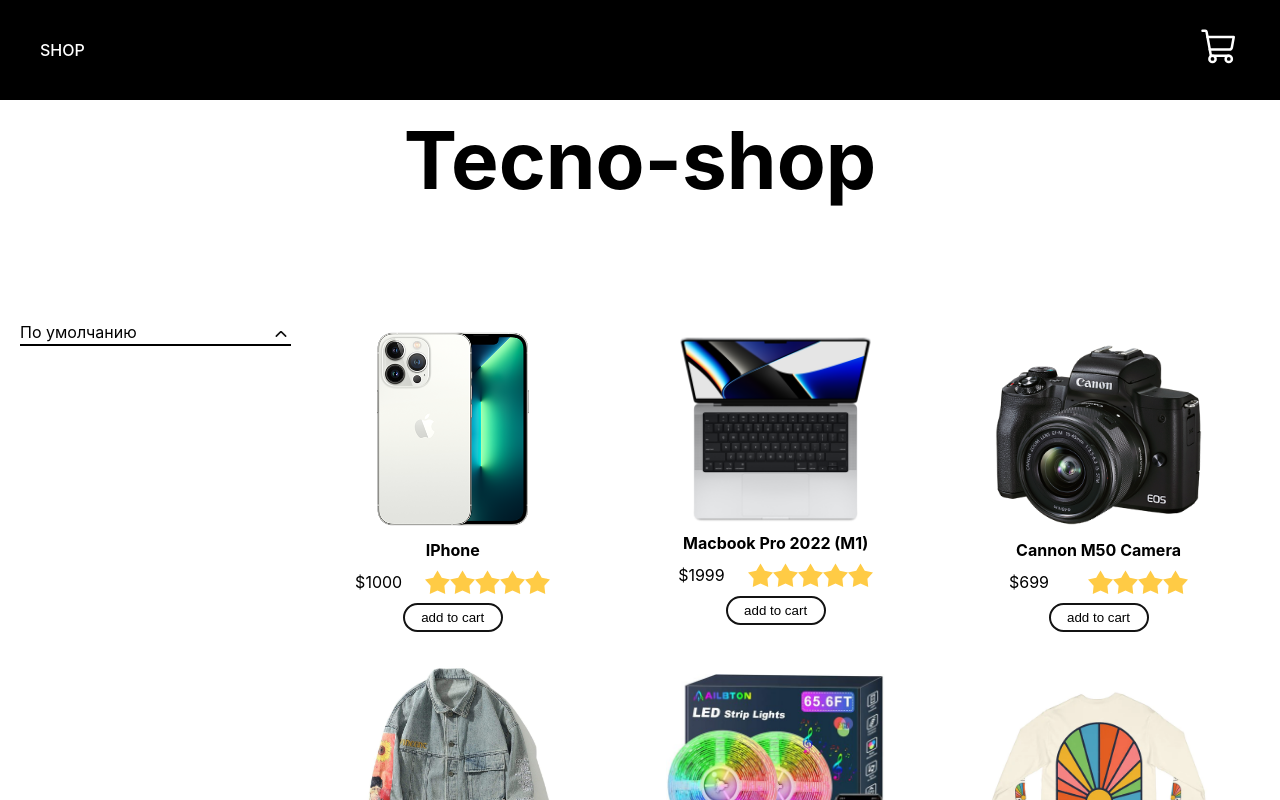
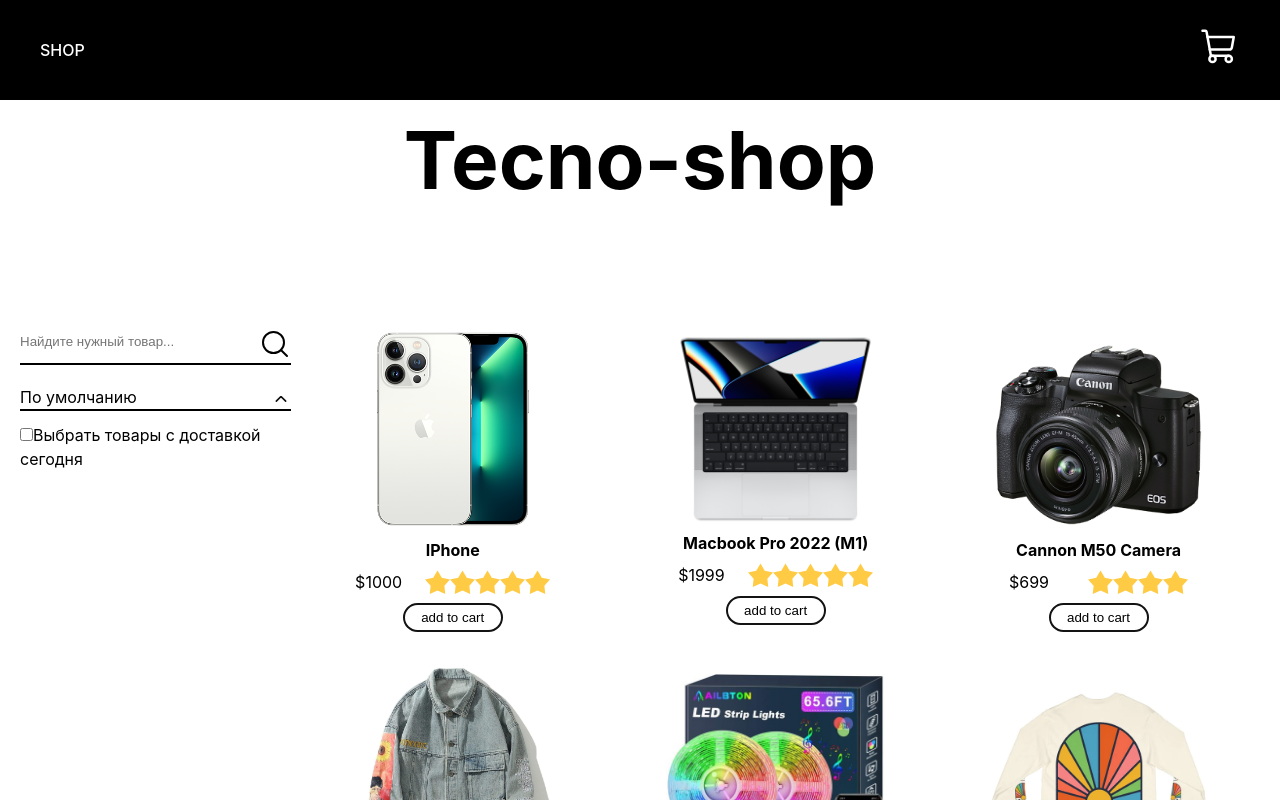
Before and after one commit to potapov11/store-e-commerce-react, a React (Vite) app: page / in a window 1280 px wide. Shown: the top 800 px of the page. Built offline with nearby package versions, Linux system fonts and the light colour scheme.

Commit message:
перед рефакт

```diff
--- a/src/pages/shop/shop.css
+++ b/src/pages/shop/shop.css
@@ -121,6 +121,34 @@
 .sort-input {
   width: 100%;
   height: 45px;
+  margin-bottom: 20px;
+  border: none;
+  border-bottom: 2px solid black;
+}
+
+.sort-input:focus-visible {
+  outline: none;
+  /* border: none; */
+}
+
+.input {
+  display: flex;
+  position: relative;
+}
+
+.input svg {
+  position: absolute;
+  right: 0;
+  top: 8px;
+}
+
+.sort-select div {
+  cursor: pointer;
+  padding-left: 5px;
+  margin-bottom: 5px;
+}
+.sort-select div:hover {
+  background-color: rgb(182, 236, 236);
 }
 
 .sort-inner {
@@ -130,8 +158,9 @@
 
 .sort-span {
   display: block;
+  width: 100%;
+  cursor: pointer;
   border-bottom: 2px solid black;
-  width: 100%;
 }
 
 @media (max-width: 760px) {
--- a/src/pages/shop/shop.jsx
+++ b/src/pages/shop/shop.jsx
@@ -1,7 +1,9 @@
-import React, { useEffect, useState } from "react";
-import "./shop.css";
+import React, { useEffect, useState, useRef } from "react";
 import { PRODUCTS } from "../../product";
 import { Product } from "./product";
+import { MagnifyingGlass } from "phosphor-react";
+import useOnClickOutside from "../../assets/hooks/Hook-clickoutside";
+import "./shop.css";
 const sortOptionsArr = [
   { value: "plus-sort", text: "сортировать по возрастанию цены" },
   { value: "minus-sort", text: "сортировать по убыванию цены" },
@@ -11,9 +13,14 @@ const sortOptionsArr = [
 
 export function Shop() {
   const [lastSort, setLastSort] = useState("");
+  const [checkedCheckBox, setCheckedCheckBox] = useState(false);
   const [sortInputValue, setSortInputValue] = useState("");
   const [showDropDown, setShowDropDown] = useState(false);
   const [dropDownText, setDropdownText] = useState("По умолчанию");
+  const [currentProducts, setCurrentProducts] = useState(PRODUCTS);
+
+  const refSort = useRef(null);
+  useOnClickOutside(refSort, () => setShowForm(false));
 
   function handleChange(e) {
     setLastSort(e.target.textContent, "..e.target.textContent..");
@@ -42,6 +49,7 @@ export function Shop() {
   }
 
   const filteredProducts = PRODUCTS.filter((item) => item.productName.toLowerCase().includes(sortInputValue.toLowerCase()));
+  const dateFilteredProducts = PRODUCTS.filter((item) => item.today === true);
 
   return (
     <div className="container">
@@ -52,10 +60,15 @@ export function Shop() {
         <div className="product-wrapper">
           <div className="sort-block">
             <div className="sort-inner">
+              <div className="input">
+                <input placeholder="Найдите нужный товар..." className="sort-input" type="text" value={sortInputValue} onChange={(e) => setSortInput(e)} />
+                <MagnifyingGlass size={32} />
+              </div>
               <div
                 className={showDropDown ? "sort-select _opened" : "sort-select"}
                 name="sort"
                 id="sort"
+                ref={refSort}
                 onClick={(e) => {
                   handleChange(e);
                   setShowDropDown(!showDropDown);
@@ -66,7 +79,16 @@ export function Shop() {
                   <div onClick={(e) => changeDropdOwnText(e)}>{item.text}</div>
                 ))}
               </div>
-              {/* <input placeholder="Найдите нужный товар..." className="sort-input" type="text" value={sortInputValue} onChange={(e) => setSortInput(e)} /> */}
+              <label>
+                <input
+                  type="checkbox"
+                  value={checkedCheckBox}
+                  onChange={() => {
+                    setCheckedCheckBox(!checkedCheckBox);
+                  }}
+                />
+              </label>
+              Выбрать товары с доставкой сегодня
             </div>
           </div>
           <div className="products">
--- a/src/product.js
+++ b/src/product.js
@@ -14,6 +14,7 @@ export const PRODUCTS = [
     price: 1000,
     productImage: img1,
     rating: 4.7,
+    today: true,
   },
   {
     id: 2,
@@ -21,6 +22,7 @@ export const PRODUCTS = [
     price: 1999.0,
     productImage: img2,
     rating: 4.3,
+    today: true,
   },
   {
     id: 3,
@@ -35,6 +37,7 @@ export const PRODUCTS = [
     price: 228.0,
     productImage: img4,
     rating: 3.5,
+    today: true,
   },
   {
     id: 5,
@@ -56,6 +59,7 @@ export const PRODUCTS = [
     price: 120.0,
     productImage: img7,
     rating: 2.5,
+    today: true,
   },
   {
     id: 8,
```
